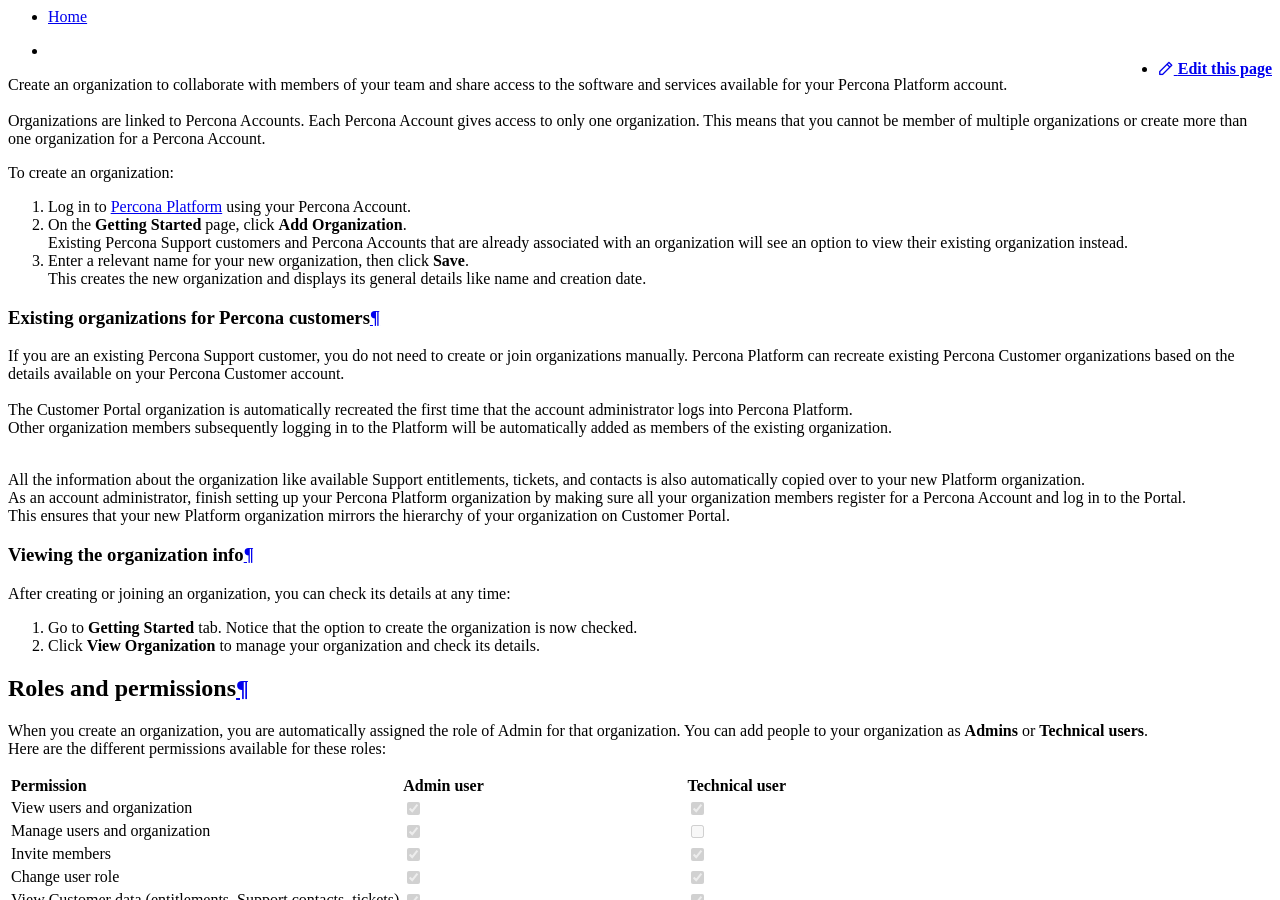
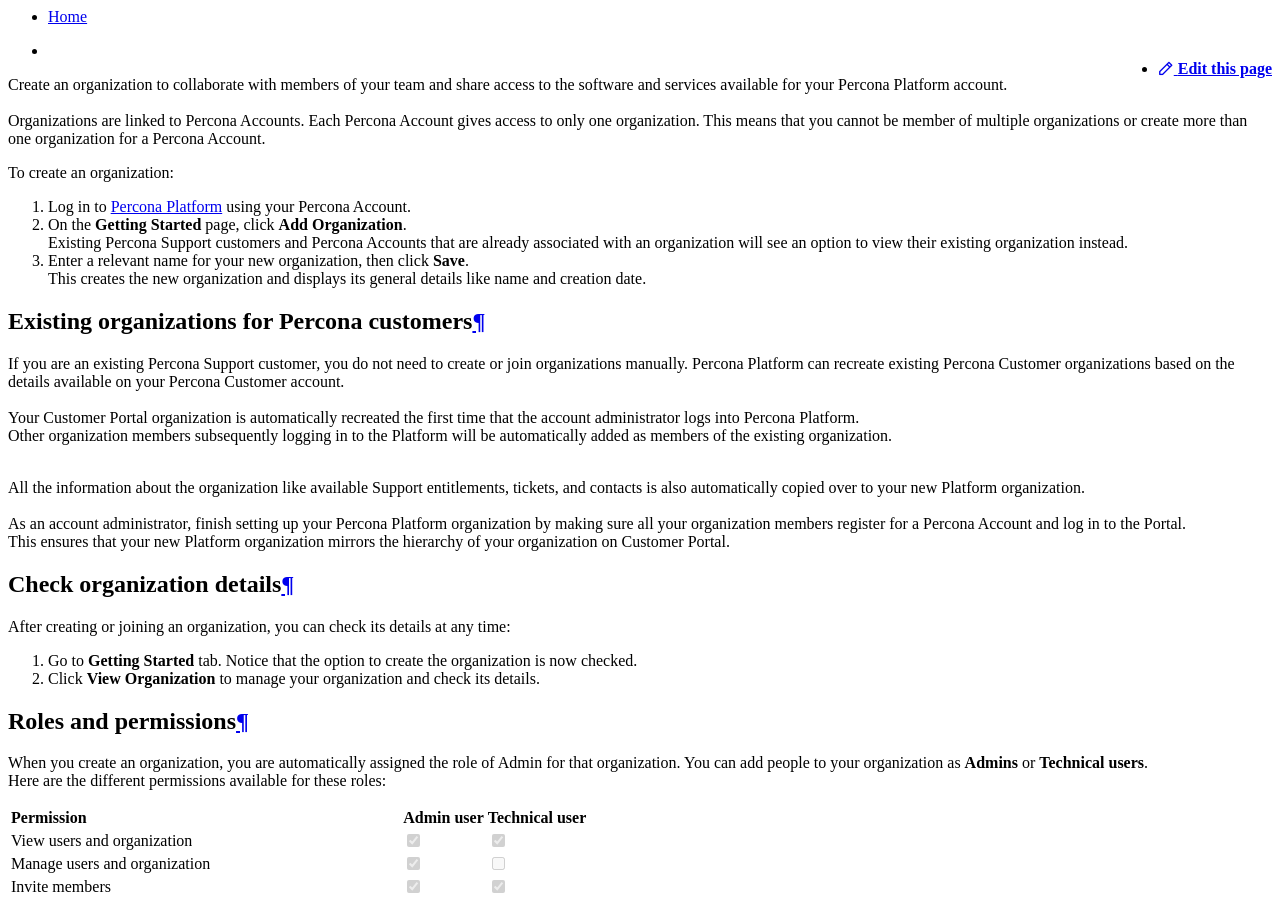
Before and after one commit to percona/portal-doc, an MkDocs documentation site: the page built from docs/create-manage-organizations.md, in a window 1280 px wide and 900 px high. Built offline with MkDocs 1.6.1 and Material for MkDocs 9.7.7, drawn with Linux system fonts in a browser that asks for light colours; nearby versions of some CDN libraries; some of the changed text lies outside the part shown.

Commit message:
Fixed incorrect emoji rendering and other spacing issues

```diff
--- a/docs/create-manage-organizations.md
+++ b/docs/create-manage-organizations.md
@@ -10,16 +10,16 @@
 This creates the new organization and displays its general details like name and creation date.
 
 
-###Existing organizations for Percona customers
+##Existing organizations for Percona customers
 If you are an existing Percona Support customer, you do not need to create or join organizations manually. Percona Platform can recreate existing Percona Customer organizations based on the details available on your Percona Customer account.<br /><br />
-The Customer Portal organization is automatically recreated the first time that the account administrator logs into Percona Platform. <br />
+Your Customer Portal organization is automatically recreated the first time that the account administrator logs into Percona Platform. <br />
 Other organization members subsequently logging in to the Platform will be automatically added as members of the existing organization. <br /><br />
 
-All the information about the organization like available Support entitlements, tickets, and contacts is also automatically copied over to your new Platform organization. <br />
+All the information about the organization like available Support entitlements, tickets, and contacts is also automatically copied over to your new Platform organization. <br /><br />
 As an account administrator, finish setting up your Percona Platform organization by making sure all your organization members register for a Percona Account and log in to the Portal. <br />
 This ensures that your new Platform organization mirrors the hierarchy of your organization on Customer Portal.
 
-###Viewing the organization info
+##Check organization details
 
 After creating or joining an organization, you can check its details at any time:
 
@@ -55,7 +55,7 @@
 5. Click **Save** to send the invitation to join your organization.
 
 
-###Edit roles<br />
+##Edit roles<br />
 Currently, organization users cannot change their own role. However, Administrators can change the user role for all the other members in their organization. <br />
 To do so:
 
--- a/mkdocs-netlify.yml
+++ b/mkdocs-netlify.yml
@@ -91,7 +91,7 @@
 nav:
   - Welcome:
     - index.md
-  - Logging in:
+  - Registration and log in:
     - percona-account-help.md
   - Create and manage organizations:
     - create-manage-organizations.md
```
Also changed, not shown: other parts of docs/create-manage-organizations.md (+3 -3 lines).
